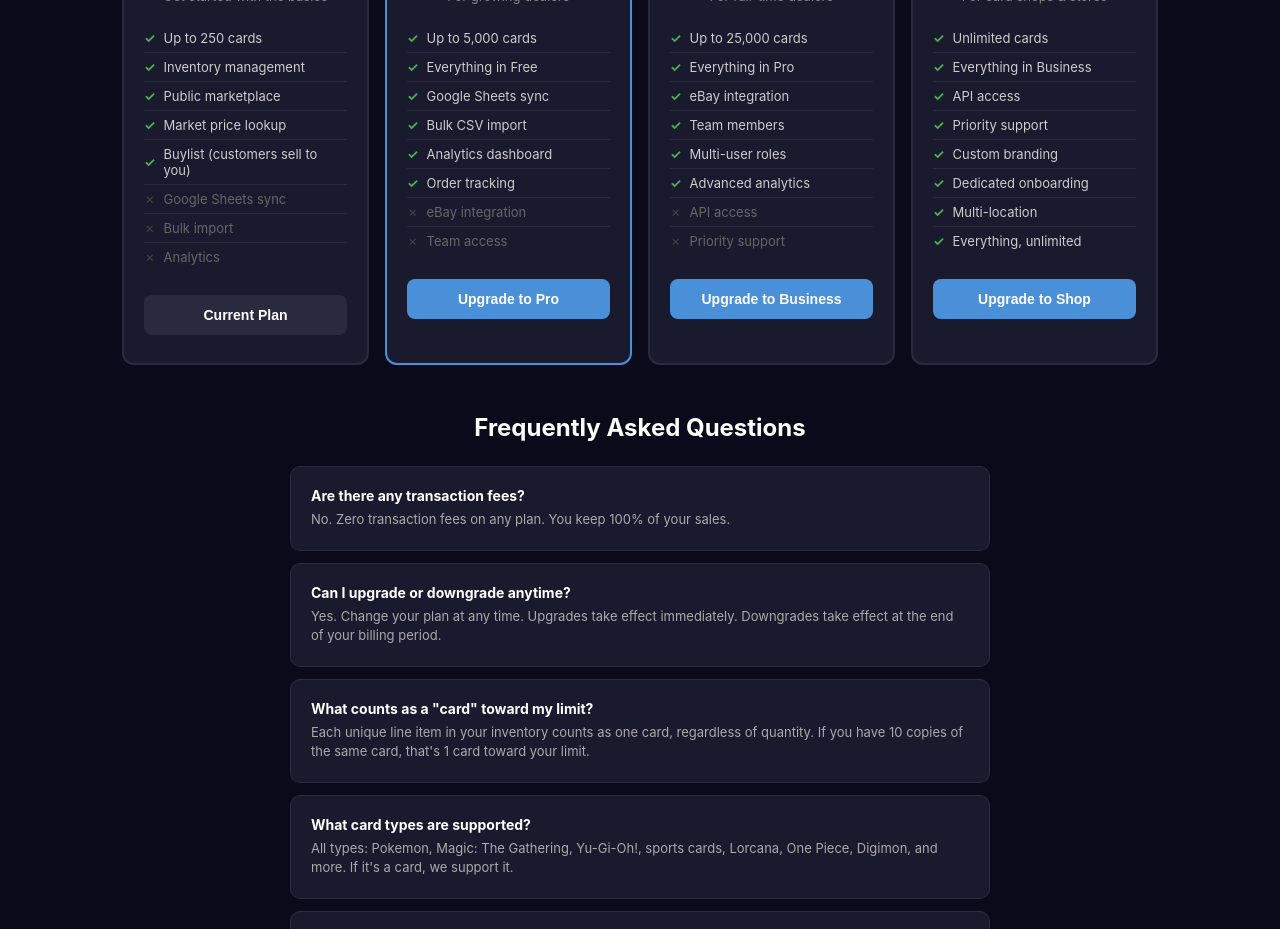
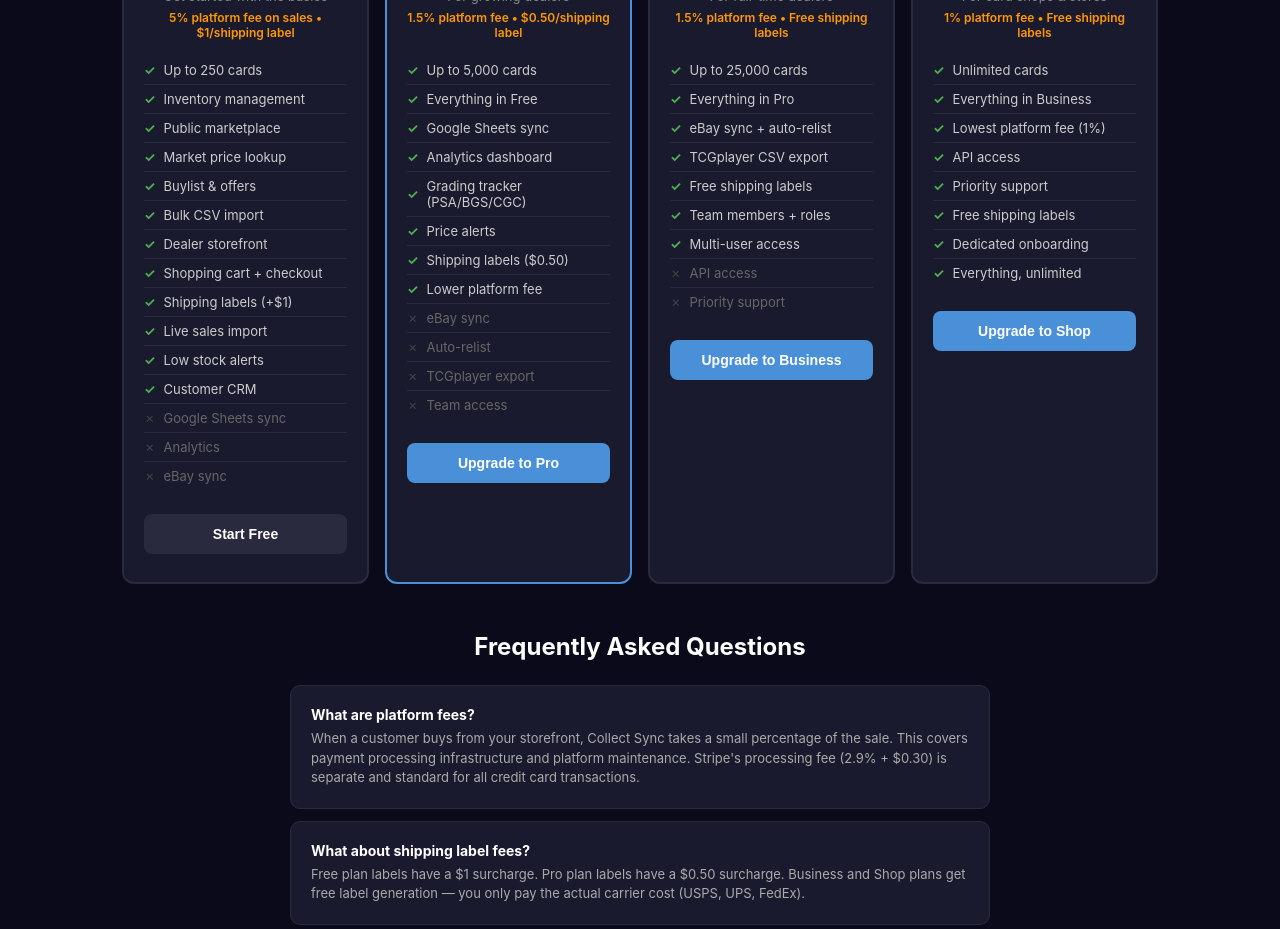
Before and after one commit to WhiteCoatMD/card_sync, a website: page pricing.html in a window 1280 px wide. Shown: the part 377-1306 px from the top of the page. Drawn offline with Linux system fonts and the light colour scheme.

Commit message:
Update pricing page — reflect all current features, fees, and plan tiers
- Rebranded to Collect Sync
- Added platform fees and shipping surcharges per tier
- Listed all features: storefront, cart, shipping, grading, CRM, alerts, live sales
- Updated FAQ: platform fees, shipping fees, storefronts
- Fixed nav links

Co-Authored-By: Claude Opus 4.6 (1M context) <noreply@anthropic.com>

```diff
--- a/pricing.html
+++ b/pricing.html
@@ -3,7 +3,7 @@
 <head>
     <meta charset="UTF-8">
     <meta name="viewport" content="width=device-width, initial-scale=1.0">
-    <title>Card Sync — Pricing</title>
+    <title>Collect Sync — Pricing</title>
     <style>
         * { margin: 0; padding: 0; box-sizing: border-box; }
         body { font-family: -apple-system, BlinkMacSystemFont, 'Segoe UI', Roboto, sans-serif; background: #0a0a1a; color: #fff; min-height: 100vh; }
@@ -13,7 +13,6 @@
         .btn { padding: 8px 16px; border-radius: 6px; border: 1px solid rgba(255,255,255,0.2); background: rgba(255,255,255,0.1); color: #fff; cursor: pointer; font-size: 13px; text-decoration: none; }
         .btn:hover { background: rgba(255,255,255,0.2); }
         .btn-primary { background: #4a90d9; border-color: #4a90d9; }
-        .btn-primary:hover { background: #3a7bc8; }
         .container { max-width: 1100px; margin: 0 auto; padding: 3rem 2rem; text-align: center; }
         .page-title { font-size: 2rem; margin-bottom: 8px; }
         .page-subtitle { color: #888; font-size: 16px; margin-bottom: 3rem; }
@@ -27,13 +26,14 @@
         .plan-name { font-size: 1.2rem; font-weight: 700; margin-bottom: 4px; }
         .plan-price { font-size: 2.5rem; font-weight: 800; margin: 12px 0 4px; }
         .plan-price span { font-size: 14px; font-weight: 400; color: #888; }
-        .plan-desc { color: #888; font-size: 13px; margin-bottom: 20px; }
+        .plan-desc { color: #888; font-size: 13px; margin-bottom: 6px; }
+        .plan-fee { color: #ff9800; font-size: 12px; font-weight: 600; margin-bottom: 16px; }
         .plan-features { list-style: none; text-align: left; margin-bottom: 24px; }
         .plan-features li { padding: 6px 0; font-size: 13px; color: #ccc; border-bottom: 1px solid #2a2a3e; display: flex; align-items: center; gap: 8px; }
         .plan-features li:last-child { border: none; }
         .check { color: #4caf50; font-weight: bold; }
         .x { color: #444; }
-        .plan-btn { display: block; width: 100%; padding: 12px; border-radius: 8px; border: none; font-size: 14px; font-weight: 600; cursor: pointer; }
+        .plan-btn { display: block; width: 100%; padding: 12px; border-radius: 8px; border: none; font-size: 14px; font-weight: 600; cursor: pointer; text-decoration: none; }
         .plan-btn.free { background: #2a2a3e; color: #fff; }
         .plan-btn.paid { background: #4a90d9; color: #fff; }
         .plan-btn:hover { opacity: 0.9; }
@@ -47,29 +47,37 @@
 </head>
 <body>
     <div class="header">
-        <h1>Card Sync</h1>
+        <h1>Collect Sync</h1>
         <div class="nav" id="nav"></div>
     </div>
     <div class="container">
         <h1 class="page-title">Simple pricing for every dealer</h1>
-        <p class="page-subtitle">No transaction fees. No hidden costs. Just a flat monthly rate.</p>
+        <p class="page-subtitle">Start free. Scale as you grow. Small platform fees keep the lights on.</p>
 
         <div class="plans">
             <div class="plan" id="plan-free">
                 <div class="plan-name">Free</div>
                 <div class="plan-price">$0<span>/mo</span></div>
                 <div class="plan-desc">Get started with the basics</div>
+                <div class="plan-fee">5% platform fee on sales &bull; $1/shipping label</div>
                 <ul class="plan-features">
                     <li><span class="check">&#10003;</span> Up to 250 cards</li>
                     <li><span class="check">&#10003;</span> Inventory management</li>
                     <li><span class="check">&#10003;</span> Public marketplace</li>
                     <li><span class="check">&#10003;</span> Market price lookup</li>
-                    <li><span class="check">&#10003;</span> Buylist (customers sell to you)</li>
+                    <li><span class="check">&#10003;</span> Buylist & offers</li>
+                    <li><span class="check">&#10003;</span> Bulk CSV import</li>
+                    <li><span class="check">&#10003;</span> Dealer storefront</li>
+                    <li><span class="check">&#10003;</span> Shopping cart + checkout</li>
+                    <li><span class="check">&#10003;</span> Shipping labels (+$1)</li>
+                    <li><span class="check">&#10003;</span> Live sales import</li>
+                    <li><span class="check">&#10003;</span> Low stock alerts</li>
+                    <li><span class="check">&#10003;</span> Customer CRM</li>
                     <li><span class="x">&#10007;</span> <span style="color:#666;">Google Sheets sync</span></li>
-                    <li><span class="x">&#10007;</span> <span style="color:#666;">Bulk import</span></li>
                     <li><span class="x">&#10007;</span> <span style="color:#666;">Analytics</span></li>
+                    <li><span class="x">&#10007;</span> <span style="color:#666;">eBay sync</span></li>
                 </ul>
-                <button class="plan-btn free" onclick="selectPlan('free')">Current Plan</button>
+                <button class="plan-btn free" onclick="selectPlan('free')">Start Free</button>
             </div>
 
             <div class="plan popular" id="plan-pro">
@@ -77,14 +85,19 @@
                 <div class="plan-name">Pro</div>
                 <div class="plan-price">$29<span>/mo</span></div>
                 <div class="plan-desc">For growing dealers</div>
+                <div class="plan-fee">1.5% platform fee &bull; $0.50/shipping label</div>
                 <ul class="plan-features">
                     <li><span class="check">&#10003;</span> Up to 5,000 cards</li>
                     <li><span class="check">&#10003;</span> Everything in Free</li>
                     <li><span class="check">&#10003;</span> Google Sheets sync</li>
-                    <li><span class="check">&#10003;</span> Bulk CSV import</li>
                     <li><span class="check">&#10003;</span> Analytics dashboard</li>
-                    <li><span class="check">&#10003;</span> Order tracking</li>
-                    <li><span class="x">&#10007;</span> <span style="color:#666;">eBay integration</span></li>
+                    <li><span class="check">&#10003;</span> Grading tracker (PSA/BGS/CGC)</li>
+                    <li><span class="check">&#10003;</span> Price alerts</li>
+                    <li><span class="check">&#10003;</span> Shipping labels ($0.50)</li>
+                    <li><span class="check">&#10003;</span> Lower platform fee</li>
+                    <li><span class="x">&#10007;</span> <span style="color:#666;">eBay sync</span></li>
+                    <li><span class="x">&#10007;</span> <span style="color:#666;">Auto-relist</span></li>
+                    <li><span class="x">&#10007;</span> <span style="color:#666;">TCGplayer export</span></li>
                     <li><span class="x">&#10007;</span> <span style="color:#666;">Team access</span></li>
                 </ul>
                 <button class="plan-btn paid" onclick="selectPlan('pro')">Upgrade to Pro</button>
@@ -94,13 +107,15 @@
                 <div class="plan-name">Business</div>
                 <div class="plan-price">$59<span>/mo</span></div>
                 <div class="plan-desc">For full-time dealers</div>
+                <div class="plan-fee">1.5% platform fee &bull; Free shipping labels</div>
                 <ul class="plan-features">
                     <li><span class="check">&#10003;</span> Up to 25,000 cards</li>
                     <li><span class="check">&#10003;</span> Everything in Pro</li>
-                    <li><span class="check">&#10003;</span> eBay integration</li>
-                    <li><span class="check">&#10003;</span> Team members</li>
-                    <li><span class="check">&#10003;</span> Multi-user roles</li>
-                    <li><span class="check">&#10003;</span> Advanced analytics</li>
+                    <li><span class="check">&#10003;</span> eBay sync + auto-relist</li>
+                    <li><span class="check">&#10003;</span> TCGplayer CSV export</li>
+                    <li><span class="check">&#10003;</span> Free shipping labels</li>
+                    <li><span class="check">&#10003;</span> Team members + roles</li>
+                    <li><span class="check">&#10003;</span> Multi-user access</li>
                     <li><span class="x">&#10007;</span> <span style="color:#666;">API access</span></li>
                     <li><span class="x">&#10007;</span> <span style="color:#666;">Priority support</span></li>
                 </ul>
@@ -111,14 +126,15 @@
                 <div class="plan-name">Shop</div>
                 <div class="plan-price">$99<span>/mo</span></div>
                 <div class="plan-desc">For card shops & stores</div>
+                <div class="plan-fee">1% platform fee &bull; Free shipping labels</div>
                 <ul class="plan-features">
                     <li><span class="check">&#10003;</span> Unlimited cards</li>
                     <li><span class="check">&#10003;</span> Everything in Business</li>
+                    <li><span class="check">&#10003;</span> Lowest platform fee (1%)</li>
                     <li><span class="check">&#10003;</span> API access</li>
                     <li><span class="check">&#10003;</span> Priority support</li>
-                    <li><span class="check">&#10003;</span> Custom branding</li>
+                    <li><span class="check">&#10003;</span> Free shipping labels</li>
                     <li><span class="check">&#10003;</span> Dedicated onboarding</li>
-                    <li><span class="check">&#10003;</span> Multi-location</li>
                     <li><span class="check">&#10003;</span> Everything, unlimited</li>
                 </ul>
                 <button class="plan-btn paid" onclick="selectPlan('shop')">Upgrade to Shop</button>
@@ -128,8 +144,12 @@
         <div class="faq">
             <h2>Frequently Asked Questions</h2>
             <div class="faq-item">
-                <h3>Are there any transaction fees?</h3>
-                <p>No. Zero transaction fees on any plan. You keep 100% of your sales.</p>
+                <h3>What are platform fees?</h3>
+                <p>When a customer buys from your storefront, Collect Sync takes a small percentage of the sale. This covers payment processing infrastructure and platform maintenance. Stripe's processing fee (2.9% + $0.30) is separate and standard for all credit card transactions.</p>
+            </div>
+            <div class="faq-item">
+                <h3>What about shipping label fees?</h3>
+                <p>Free plan labels have a $1 surcharge. Pro plan labels have a $0.50 surcharge. Business and Shop plans get free label generation — you only pay the actual carrier cost (USPS, UPS, FedEx).</p>
             </div>
             <div class="faq-item">
                 <h3>Can I upgrade or downgrade anytime?</h3>
@@ -141,11 +161,15 @@
             </div>
             <div class="faq-item">
                 <h3>What card types are supported?</h3>
-                <p>All types: Pokemon, Magic: The Gathering, Yu-Gi-Oh!, sports cards, Lorcana, One Piece, Digimon, and more. If it's a card, we support it.</p>
+                <p>All types: Pokemon, Magic: The Gathering, Yu-Gi-Oh!, sports cards, Lorcana, One Piece, Digimon, Flesh and Blood, Dragon Ball Super, and more.</p>
             </div>
             <div class="faq-item">
                 <h3>Do I need a credit card for the free plan?</h3>
-                <p>No. Sign up and start using Card Sync for free. No credit card required.</p>
+                <p>No. Sign up and start using Collect Sync for free. No credit card required. You'll only need Stripe when you want to accept payments from customers.</p>
+            </div>
+            <div class="faq-item">
+                <h3>Do I get my own storefront?</h3>
+                <p>Yes! Every plan includes a branded storefront at yourshop.collect-sync.com with shopping cart, search, and filters. Customers can browse and buy directly from you.</p>
             </div>
         </div>
     </div>
@@ -158,7 +182,7 @@
             nav.innerHTML = '<a href="admin.html" class="btn">Dashboard</a>';
             loadCurrentPlan();
         } else {
-            nav.innerHTML = '<a href="login.html" class="btn btn-primary">Sign Up Free</a>';
+            nav.innerHTML = '<a href="/" class="btn">Home</a><a href="signup.html" class="btn btn-primary">Sign Up Free</a>';
         }
 
         async function loadCurrentPlan() {
@@ -168,7 +192,7 @@
 
             const current = data.plan.id;
             document.querySelectorAll('.plan-btn').forEach(btn => {
-                const planId = btn.getAttribute('onclick').match(/'(\w+)'/)?.[1];
+                const planId = btn.getAttribute('onclick')?.match(/'(\w+)'/)?.[1];
                 if (planId === current) {
                     btn.textContent = 'Current Plan';
                     btn.className = 'plan-btn current';
@@ -178,14 +202,10 @@
         }
 
         async function selectPlan(planId) {
-            if (!token) {
-                window.location.href = 'login.html';
-                return;
-            }
+            if (!token) { window.location.href = 'signup.html'; return; }
 
             if (planId !== 'free') {
-                // TODO: PayPal/Stripe checkout flow
-                if (!confirm(`Upgrade to ${planId.charAt(0).toUpperCase() + planId.slice(1)} plan? (Payment integration coming soon — plan will be activated for testing.)`)) return;
+                if (!confirm(`Upgrade to ${planId.charAt(0).toUpperCase() + planId.slice(1)} plan?`)) return;
             }
 
             const res = await fetch('/api/subscription', {
```
